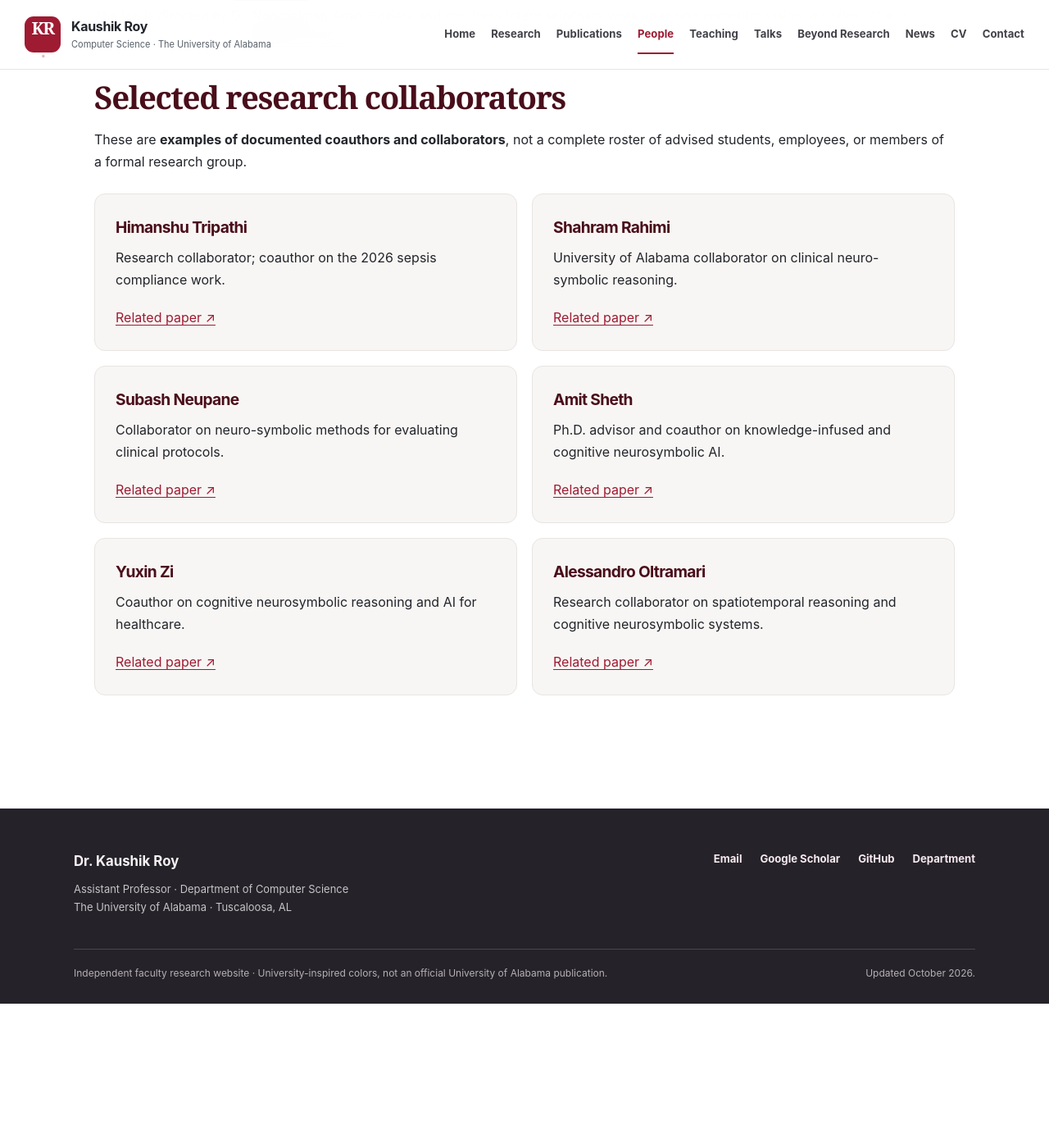
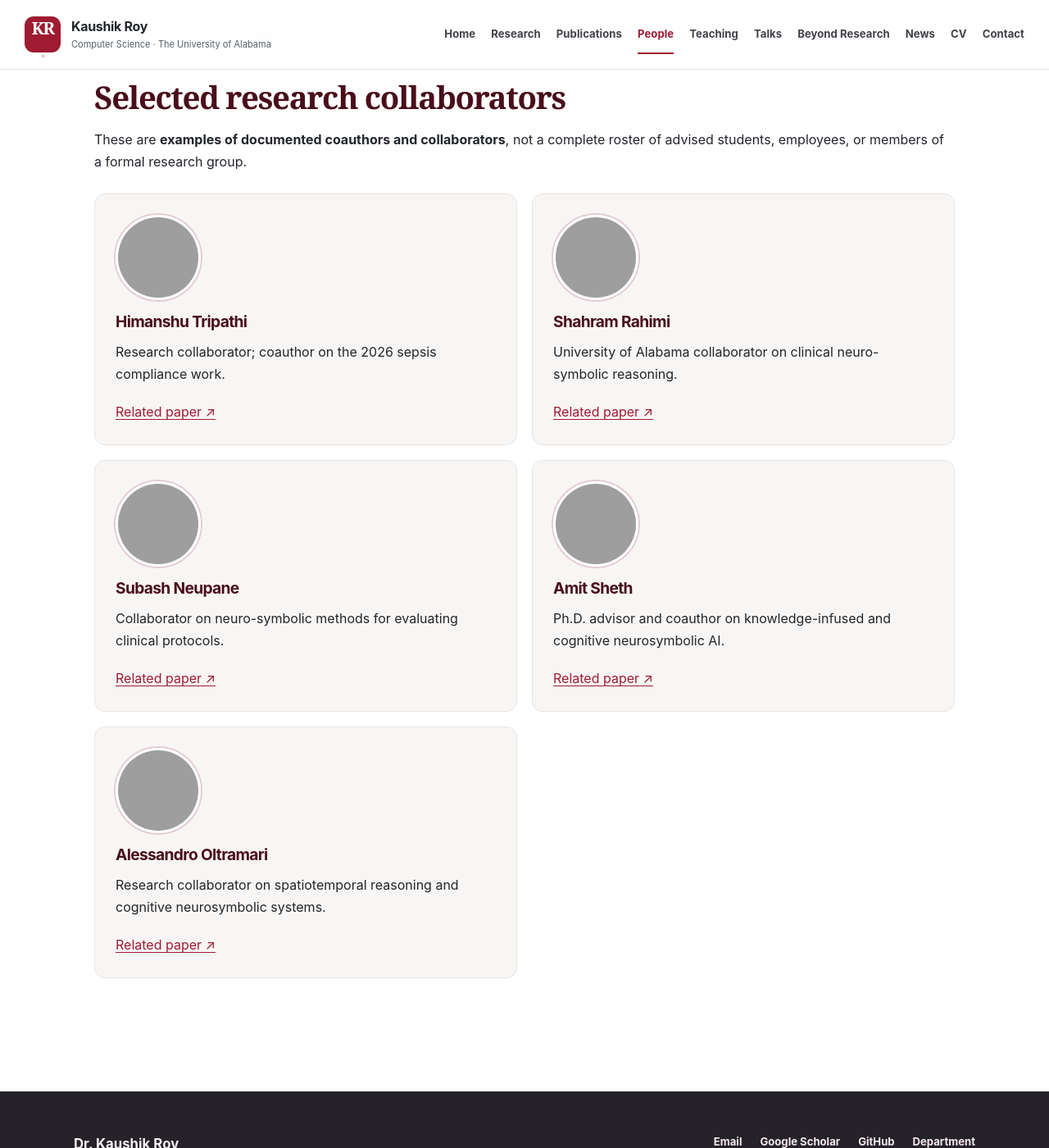
Before and after one commit to kauroy1994/home, a Jekyll site: the page built from _pages/people.md, in a window 1280 px wide and 1400 px high, scrolled down 1087 px. Shown: the whole window at 82% size. Built offline with Jekyll 4.4.1, drawn with Linux system fonts in a browser that asks for light colours; before the commit the page ends 2311 px from its top, so only the background shows below that; grey boxes are pictures that could not be loaded.

Commit message:
Improve homepage research diagrams and collaborator profiles; remove premature lab wording

```diff
--- a/_pages/people.md
+++ b/_pages/people.md
@@ -23,10 +23,9 @@ I am affiliated with the <a href="https://sites.ua.edu/brains/">BRAINS Lab</a> (
 These are **examples of documented coauthors and collaborators**, not a complete roster of advised students, employees, or members of a formal research group.
 
 <div class="mini-grid">
-  <div class="info-card"><h3>Himanshu Tripathi</h3><p>Research collaborator; coauthor on the 2026 sepsis compliance work.</p><p><a href="https://arxiv.org/abs/2608.13617">Related paper ↗</a></p></div>
-  <div class="info-card"><h3>Shahram Rahimi</h3><p>University of Alabama collaborator on clinical neuro-symbolic reasoning.</p><p><a href="https://arxiv.org/abs/2608.13617">Related paper ↗</a></p></div>
-  <div class="info-card"><h3>Subash Neupane</h3><p>Collaborator on neuro-symbolic methods for evaluating clinical protocols.</p><p><a href="https://arxiv.org/abs/2608.13617">Related paper ↗</a></p></div>
-  <div class="info-card"><h3>Amit Sheth</h3><p>Ph.D. advisor and coauthor on knowledge-infused and cognitive neurosymbolic AI.</p><p><a href="https://doi.org/10.1109/MIS.2025.3561487">Related paper ↗</a></p></div>
-  <div class="info-card"><h3>Yuxin Zi</h3><p>Coauthor on cognitive neurosymbolic reasoning and AI for healthcare.</p><p><a href="https://doi.org/10.1109/MIS.2025.3561487">Related paper ↗</a></p></div>
-  <div class="info-card"><h3>Alessandro Oltramari</h3><p>Research collaborator on spatiotemporal reasoning and cognitive neurosymbolic systems.</p><p><a href="https://ojs.aaai.org/index.php/AAAI-SS/article/view/31204">Related paper ↗</a></p></div>
+  <div class="info-card collaborator-card"><img src="https://scholar.googleusercontent.com/citations?view_op=medium_photo&user=abc" alt="Portrait of Himanshu Tripathi" loading="lazy" onerror="this.style.display='none'"><h3>Himanshu Tripathi</h3><p>Research collaborator; coauthor on the 2026 sepsis compliance work.</p><p><a href="https://arxiv.org/abs/2608.13617">Related paper ↗</a></p></div>
+  <div class="info-card collaborator-card"><img src="https://eng.ua.edu/wp-content/uploads/2024/08/Shahram-Rahimi.jpg" alt="Portrait of Shahram Rahimi" loading="lazy" onerror="this.style.display='none'"><h3>Shahram Rahimi</h3><p>University of Alabama collaborator on clinical neuro-symbolic reasoning.</p><p><a href="https://arxiv.org/abs/2608.13617">Related paper ↗</a></p></div>
+  <div class="info-card collaborator-card"><img src="https://github.com/subashneupane.png" alt="Portrait of Subash Neupane" loading="lazy" onerror="this.style.display='none'"><h3>Subash Neupane</h3><p>Collaborator on neuro-symbolic methods for evaluating clinical protocols.</p><p><a href="https://arxiv.org/abs/2608.13617">Related paper ↗</a></p></div>
+  <div class="info-card collaborator-card"><img src="https://www.amitsheth.com/wp-content/uploads/2022/05/amit-sheth.jpg" alt="Portrait of Amit Sheth" loading="lazy" onerror="this.style.display='none'"><h3>Amit Sheth</h3><p>Ph.D. advisor and coauthor on knowledge-infused and cognitive neurosymbolic AI.</p><p><a href="https://doi.org/10.1109/MIS.2025.3561487">Related paper ↗</a></p></div>
+  <div class="info-card collaborator-card"><img src="https://avatars.githubusercontent.com/u/1645949?v=4" alt="Portrait of Alessandro Oltramari" loading="lazy" onerror="this.style.display='none'"><h3>Alessandro Oltramari</h3><p>Research collaborator on spatiotemporal reasoning and cognitive neurosymbolic systems.</p><p><a href="https://ojs.aaai.org/index.php/AAAI-SS/article/view/31204">Related paper ↗</a></p></div>
 </div>
```
Also changed, not shown: _pages/opportunities.md (+2 -2 lines), assets/css/faculty.css, images/research-agents.svg, images/research-causal.svg, images/research-neurosymbolic.svg.
